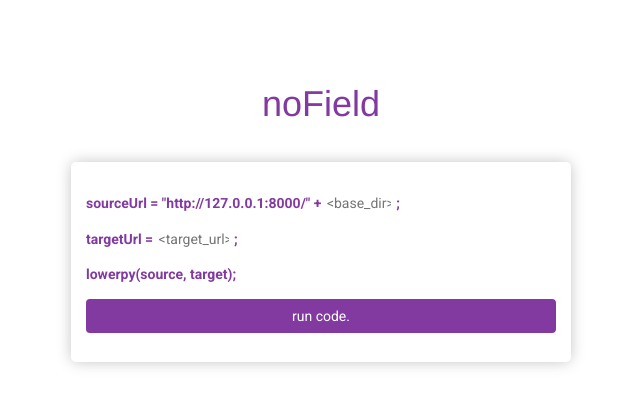
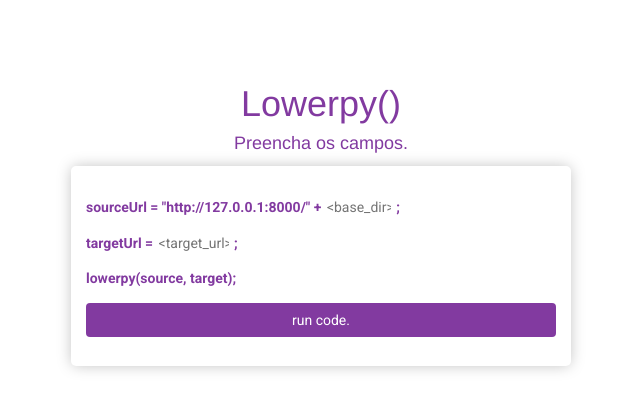
Before and after one commit to leoschet/lowerpy, a Django app: page /register in a window 1280 px wide. Shown: the top 410 px of the page, without its empty margins (319-959 px from the left). Run offline with Django 3.2, Linux system fonts and the light colour scheme; parts of the project's set-up code (start-up, migrations or seed data) failed here and were passed over; some libraries are stand-ins or nearby versions.

Commit message:
reportagem de erro aprimorada

```diff
--- a/linkme_app/static/css/style.css
+++ b/linkme_app/static/css/style.css
@@ -9,7 +9,7 @@
  }
 
  .container {
- 	margin-top: 3% !important;
+ 	margin-top: 1% !important;
 	padding-top: 30px;
 	padding-bottom: 30px;
  	width: 500px;
--- a/linkme_app/templates/index.html
+++ b/linkme_app/templates/index.html
@@ -8,7 +8,18 @@
 
 </head>
 <body id="index">
-	<h1>{{ msg }}</h1>
+	<h1>Lowerpy()</h1>
+	{% if msg == 'true' %}
+		<h4 style="margin: 0px;">Sua URL é: http://127.0.0.1:8000/{{ source }}</h4>
+	{% elif msg == 'false' %}
+		<h4 style="margin: 0px;">URL já foi cadastrada no sistema.</h4>
+	{% elif msg == 'noField' %}
+		<h4 style="margin: 0px;">Preencha os campos.</h4>
+	{% elif msg == 'urlNotRegistered' %}
+		<h4 style="margin: 0px;">A URL digitada não está cadastrada no sistema.</h4>
+	{% elif msg == 'welcome' %}
+		<h4 style="margin: 0px;">Bem-vindo.</h4>
+	{% endif %}
 	<div class="container drop-shadow center">
 		<form method="POST" action="/register" enctype="multipart/form-data">
 			{%csrf_token%}
```
